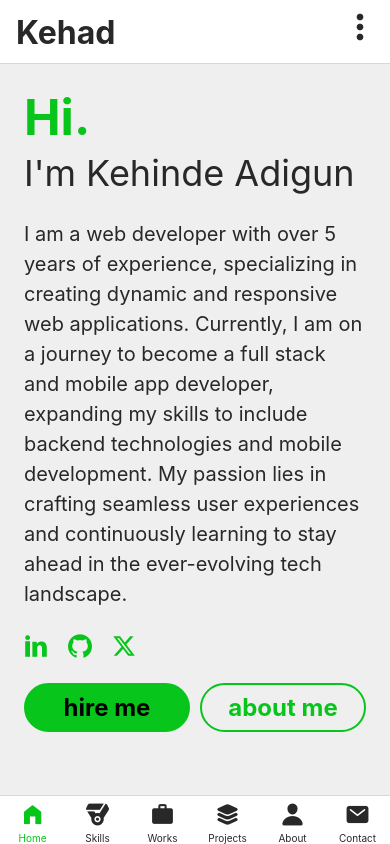
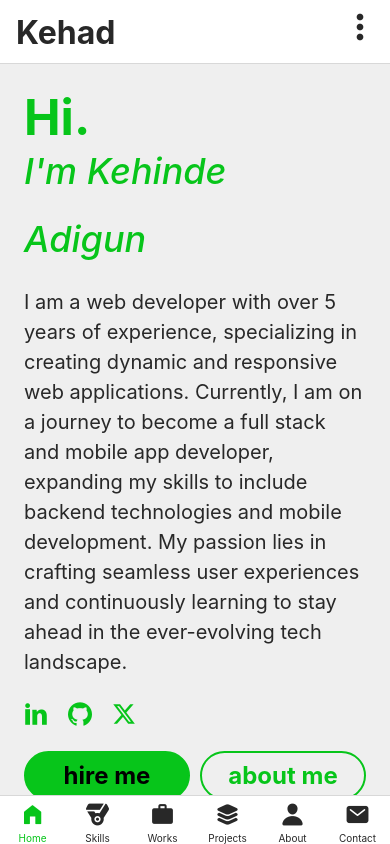
Before and after one commit to Kehad/Kehad-App, a React Native app: screen /HomeScreen in a window 390 px wide. Built offline with nearby package versions, Linux system fonts and the light colour scheme; what expo-notifications would draw is missing.

Commit message:
commit app 44

```diff
--- a/components/Navigation/ProjectsNavigator.js
+++ b/components/Navigation/ProjectsNavigator.js
@@ -29,7 +29,7 @@ function ProjectsNavigator() {
         name="ProjectsScreen"
         component={ProjectsScreen}
         options={{
-          presentation: "card",
+          // presentation: "card",
           headerShown: false,
         }}
       />
@@ -39,13 +39,33 @@ function ProjectsNavigator() {
         options={{
           presentation: "modal",
           headerTintColor: isDarkMode ? "#efefef" : "black",
-          headerTintColor: '#000000',
+          headerTintColor: "#000000",
           headerStyle: {
             // backgroundColor: isDarkMode
             //   ? GlobalStyles.colors.textBlack
             //   : GlobalStyles.colors.white,
             backgroundColor: "green",
             backgroundColor: isDarkMode ? "#2e2e2e" : "#efefef",
+          },
+          animations: {
+            showModal: {
+              enter: {
+                enabled: true,
+                alpha: {
+                  from: 0,
+                  to: 1,
+                  duration: 300,
+                },
+              },
+              exit: {
+                enabled: true,
+                alpha: {
+                  from: 1,
+                  to: 0,
+                  duration: 300,
+                },
+              },
+            },
           },
         }}
       />
--- /dev/null
+++ b/constants/TextAnimator.js
@@ -0,0 +1,74 @@
+import React, { useEffect, useRef } from "react";
+import { Text, View, StyleSheet, Animated } from "react-native";
+
+const TextAnimator = ({
+  content,
+  timing = 600,
+  textStyle,
+  style,
+}) => {
+  const animatedValues = useRef([]).current;
+  const textArr = content.trim().split(" ");
+
+  if (animatedValues.length === 0) {
+    textArr.forEach((_, i) => {
+      animatedValues[i] = new Animated.Value(0);
+    });
+  }
+
+  useEffect(() => {
+    animate(1);
+    return () => animate(0); // Cleanup on unmount
+  }, []);
+
+  const animate = (toValue = 1) => {
+    const animations = textArr.map((_, i) => {
+      return Animated.timing(animatedValues[i], {
+        toValue,
+        duration: timing,
+        useNativeDriver: true,
+      });
+    });
+
+
+
+    Animated.stagger(timing / 2, animations).start();
+  };
+
+  return (
+    <View style={[style, styles.textWrapper]}>
+      {textArr.map((v, i) => (
+        <Animated.Text
+          key={`${v}-${i}`}
+          style={[
+            textStyle,
+            styles.textStyle,
+            {
+              opacity: animatedValues[i],
+              transform: [
+                {
+                  translateY: animatedValues[i].interpolate({
+                    inputRange: [0, 1],
+                    outputRange: [0, -2],
+                  }),
+                },
+              ],
+            },
+          ]}
+        >
+          {v}
+          {`${i < textArr.length ? " " : ""}`}
+        </Animated.Text>
+      ))}
+    </View>
+  );
+};
+
+export default TextAnimator;
+
+const styles = StyleSheet.create({
+  textWrapper: {
+    flexDirection: "row",
+    flexWrap: "wrap",
+  },
+});
--- a/screens/HomeScreen.js
+++ b/screens/HomeScreen.js
@@ -14,6 +14,7 @@ import PrimaryButton from "../components/Buttons/PrimaryButton";
 import SecondaryButton from "../components/Buttons/SecondaryButton";
 import SocialLinks from "../components/UI/SocialLinks";
 import Title from "../components/UI/Title";
+import TextAnimator from "../constants/TextAnimator";
 
 function HomeScreen() {
   const themes = useSelector((state) => state.theme.theme);
@@ -37,27 +38,34 @@ function HomeScreen() {
       ]}
     >
       <Title>Hi.</Title>
-          <Text
+      {/* <Text
         style={[
           isDarkMode ? styles.darkModeText : styles.lightModeText,
           styles.name,
         ]}
       >
         I'm Kehinde Adigun
-          </Text>
+      </Text> */}
+      <TextAnimator
+        content="I'm Kehinde Adigun"
+        textStyle={[
+          isDarkMode ? styles.darkModeText : styles.lightModeText,
+          styles.name,
+        ]}
+        timing={500}
+      />
       <Text
         style={[
           isDarkMode ? styles.darkModeText : styles.lightModeText,
           styles.paragraph,
         ]}
       >
-            I am a web developer with over 5 years of experience, specializing
-            in creating dynamic and responsive web applications. Currently, I am
-            on a journey to become a full stack and mobile app developer,
-            expanding my skills to include backend technologies and mobile
-            development. My passion lies in crafting seamless user experiences
-            and continuously learning to stay ahead in the ever-evolving tech
-            landscape.
+        I am a web developer with over 5 years of experience, specializing in
+        creating dynamic and responsive web applications. Currently, I am on a
+        journey to become a full stack and mobile app developer, expanding my
+        skills to include backend technologies and mobile development. My
+        passion lies in crafting seamless user experiences and continuously
+        learning to stay ahead in the ever-evolving tech landscape.
       </Text>
       <SocialLinks />
       <View style={styles.buttonsContainer}>
@@ -65,9 +73,7 @@ function HomeScreen() {
           <PrimaryButton onPress={hireMeHandler}>hire me</PrimaryButton>
         </View>
         <View style={styles.buttonContainer}>
-              <SecondaryButton onPress={aboutMeHandler}>
-                about me
-              </SecondaryButton>
+          <SecondaryButton onPress={aboutMeHandler}>about me</SecondaryButton>
         </View>
       </View>
     </View>
@@ -93,6 +99,9 @@ const styles = StyleSheet.create({
   name: {
     fontSize: 36,
     marginBottom: 24,
+    color: GlobalStyles.colors.primary50,
+    fontStyle: 'italic',
+    fontWeight: 500,
   },
   paragraph: {
     fontSize: 20,
```
Lines whose indentation alone changed are shown as unchanged.
